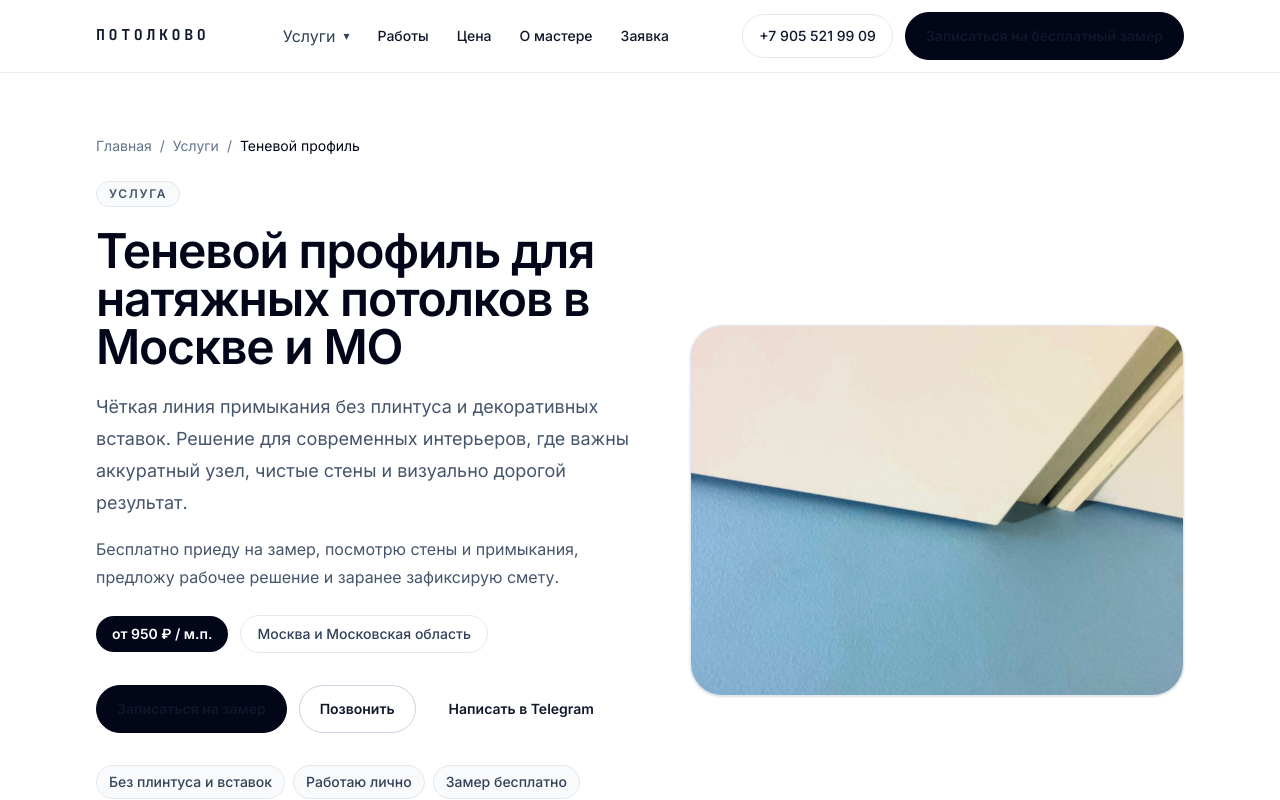
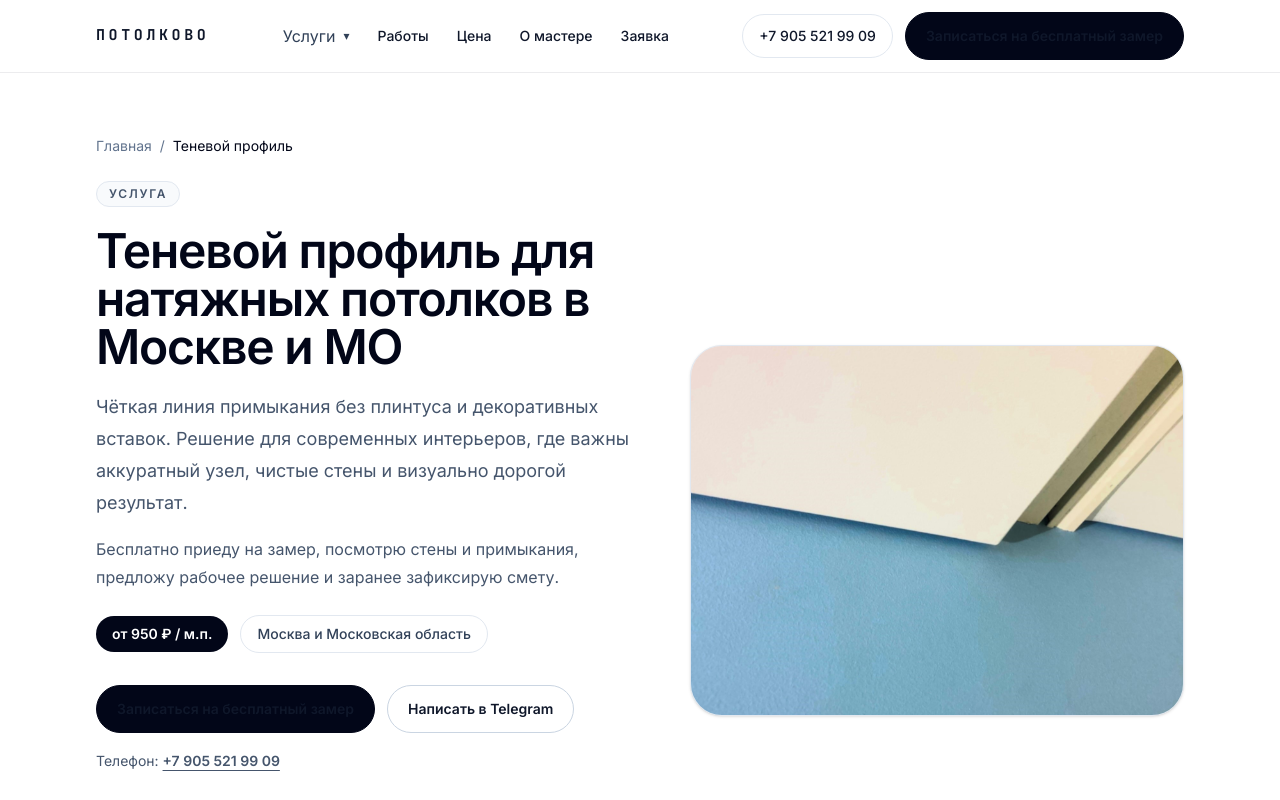
Before and after one commit to svladimirtsk-crypto/nextjs-potolkovo, a Next.js app: page /uslugi/tenevoy-profil in a window 1280 px wide. Shown: the top 800 px of the page. Built offline with nearby package versions, Linux system fonts and the light colour scheme.

Commit message:
Update ServiceHero.tsx

```diff
--- a/app/uslugi/_components/ServiceHero.tsx
+++ b/app/uslugi/_components/ServiceHero.tsx
@@ -4,6 +4,8 @@ import { contacts } from "@/content/contacts";
 import type { ServicePageContent } from "@/content/services";
 import { Button } from "@/components/ui/button";
 import { Container } from "@/components/ui/container";
+
+const PRIMARY_CTA_LABEL = "Записаться на бесплатный замер";
 
 type ServiceHeroProps = {
   service: ServicePageContent;
@@ -25,15 +27,6 @@ export function ServiceHero({ service }: ServiceHeroProps) {
                 className="transition-colors hover:text-slate-950 focus-visible:outline-none focus-visible:ring-2 focus-visible:ring-blue-600 focus-visible:ring-offset-2"
               >
                 Главная
-              </Link>
-            </li>
-            <li aria-hidden="true">/</li>
-            <li>
-              <Link
-                href="/#services"
-                className="transition-colors hover:text-slate-950 focus-visible:outline-none focus-visible:ring-2 focus-visible:ring-blue-600 focus-visible:ring-offset-2"
-              >
-                Услуги
               </Link>
             </li>
             <li aria-hidden="true">/</li>
@@ -74,25 +67,27 @@ export function ServiceHero({ service }: ServiceHeroProps) {
 
             <div className="mt-8 flex flex-col gap-3 sm:flex-row sm:flex-wrap">
               <Button href="#action" className="justify-center">
-                {service.hero.primaryCtaLabel}
-              </Button>
-
-              <Button
-                href={contacts.phoneHref}
-                variant="secondary"
-                className="justify-center"
-              >
-                {service.hero.secondaryPhoneCtaLabel}
+                {PRIMARY_CTA_LABEL}
               </Button>
 
               <Button
                 href={contacts.telegramUrl}
-                variant="ghost"
+                variant="secondary"
                 className="justify-center"
               >
                 {service.hero.secondaryTelegramCtaLabel}
               </Button>
             </div>
+
+            <p className="mt-4 text-sm leading-6 text-slate-600">
+              Телефон:{" "}
+              <a
+                href={contacts.phoneHref}
+                className="font-semibold text-slate-950 underline underline-offset-4"
+              >
+                {contacts.phoneDisplay}
+              </a>
+            </p>
 
             <div className="mt-8 flex flex-wrap gap-2">
               {service.hero.quickFacts.map((fact) => (
```
